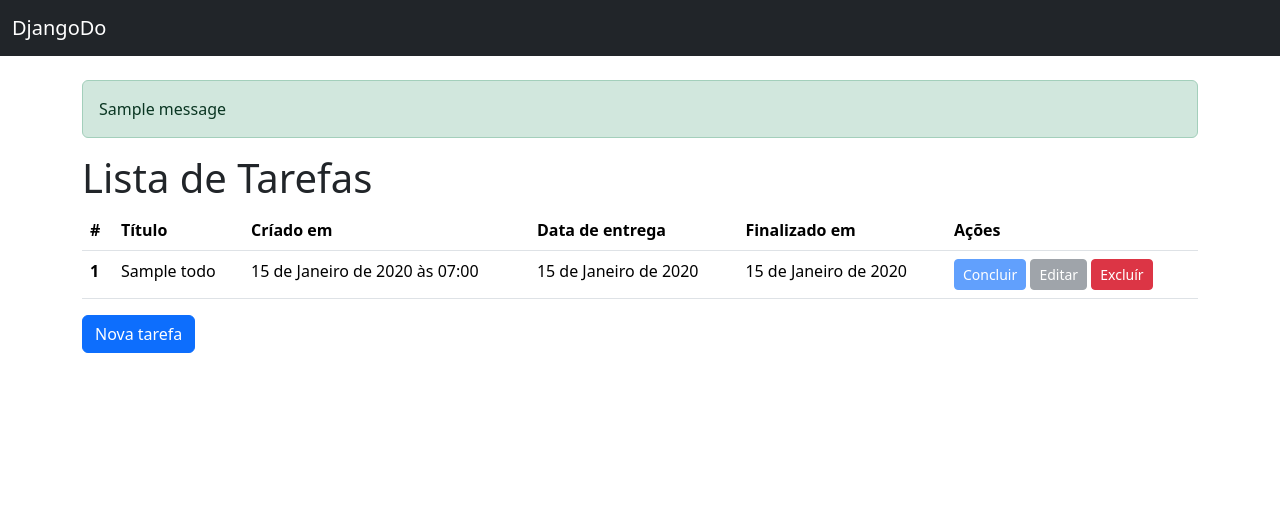
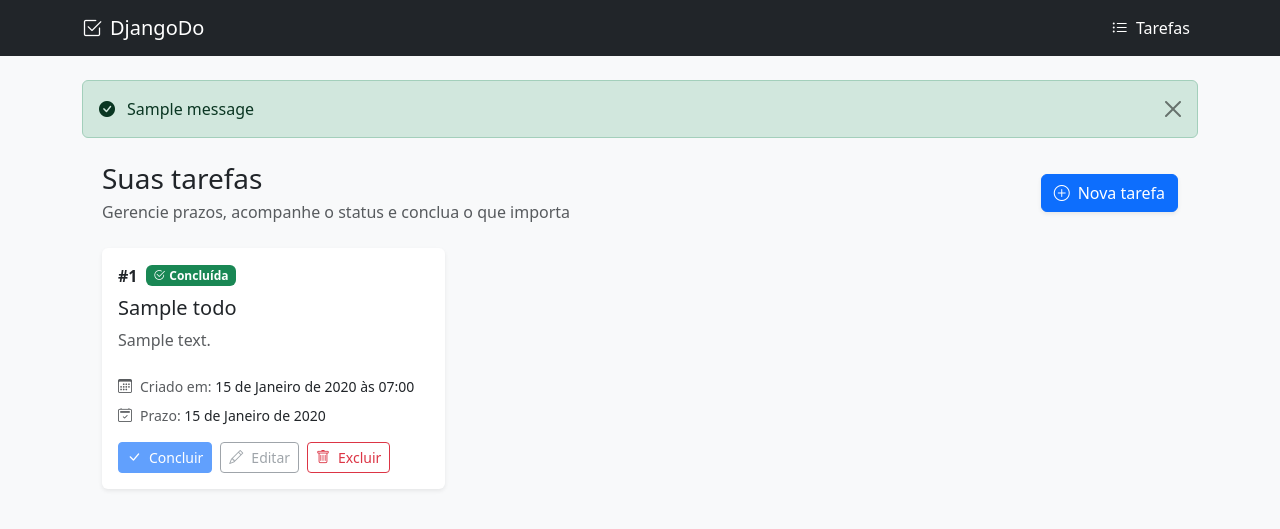
Before and after one commit to Joaoptoaldo/intro-python-django, a Django app: page / in a window 1280 px wide. Shown: the top 529 px of the page. Run offline with Django 5.2, Linux system fonts and the light colour scheme; tables that the repository leaves empty hold one stand-in row (values such as "Sample post"); one stand-in notice (Sample message) is shown.

Commit message:
refatora interface da aplicação com bootstrap

```diff
--- a/tasks/templates/base.html
+++ b/tasks/templates/base.html
@@ -7,17 +7,66 @@
 
     <title>DjangoDo - {% block page_title %}{% endblock page_title %}</title>
 
+    <!-- Bootstrap 5 -->
     <link href="https://cdn.jsdelivr.net/npm/bootstrap@5.3.0-alpha3/dist/css/bootstrap.min.css" rel="stylesheet" integrity="sha384-KK94CHFLLe+nY2dmCWGMq91rCGa5gtU4mk92HdvYe+M/SXH301p5ILy+dN9+nJOZ" crossorigin="anonymous">
+
+    <!-- Bootstrap Icons -->
+    <link rel="stylesheet" href="https://cdn.jsdelivr.net/npm/bootstrap-icons@1.11.3/font/bootstrap-icons.min.css">
   </head>
-  <body>
-    <nav class="navbar bg-dark mb-4" data-bs-theme="dark">
-        <div class="container-fluid">
-            <a class="navbar-brand" href="{% url 'todo_list' %}">DjangoDo</a>
+
+  <body class="bg-body-tertiary">
+    <nav class="navbar navbar-expand-lg navbar-dark bg-dark" data-bs-theme="dark">
+      <div class="container">
+        <a class="navbar-brand d-flex align-items-center gap-2" href="{% url 'todo_list' %}">
+          <i class="bi bi-check2-square fs-5"></i>
+          <span>DjangoDo</span>
+        </a>
+
+        <button class="navbar-toggler" type="button" data-bs-toggle="collapse" data-bs-target="#navbarNav" aria-controls="navbarNav" aria-expanded="false" aria-label="Alternar navegação">
+          <span class="navbar-toggler-icon"></span>
+        </button>
+
+        <div class="collapse navbar-collapse" id="navbarNav">
+          <ul class="navbar-nav ms-auto">
+            <li class="nav-item">
+              <a class="nav-link {% block nav_active_list %}{% endblock nav_active_list %}" href="{% url 'todo_list' %}">
+                <i class="bi bi-list-ul me-1"></i>
+                Tarefas
+              </a>
+            </li>
+          </ul>
         </div>
+      </div>
     </nav>
 
-    <main class="container">
+    <main class="container py-4">
+      {% if messages %}
+        <div class="mb-4">
+          {% for message in messages %}
+            {% if message.tags == 'success' %}
+              <div class="alert alert-success alert-dismissible fade show" role="alert">
+            {% elif message.tags == 'error' or message.tags == 'danger' %}
+              <div class="alert alert-danger alert-dismissible fade show" role="alert">
+            {% elif message.tags == 'warning' %}
+              <div class="alert alert-warning alert-dismissible fade show" role="alert">
+            {% else %}
+              <div class="alert alert-info alert-dismissible fade show" role="alert">
+            {% endif %}
+              <div class="d-flex align-items-start gap-2">
+                <i class="bi me-1 {% if message.tags == 'success' %}bi-check-circle-fill{% elif message.tags == 'warning' %}bi-exclamation-triangle-fill{% elif message.tags == 'error' or message.tags == 'danger' %}bi-x-circle-fill{% else %}bi-info-circle-fill{% endif %}"></i>
+                <div>
+                  {{ message }}
+                </div>
+              </div>
+              <button type="button" class="btn-close" data-bs-dismiss="alert" aria-label="Fechar"></button>
+            </div>
+          {% endfor %}
+        </div>
+      {% endif %}
+
+      <div class="container" style="max-width: 1100px;">
         {% block content %}{% endblock content %}
+      </div>
     </main>
 
     <script src="https://cdn.jsdelivr.net/npm/bootstrap@5.3.0-alpha3/dist/js/bootstrap.bundle.min.js" integrity="sha384-ENjdO4Dr2bkBIFxQpeoTz1HIcje39Wm4jDKdf19U8gI4ddQ3GYNS7NTKfAdVQSZe" crossorigin="anonymous"></script>
--- a/tasks/templates/tasks/todo_list.html
+++ b/tasks/templates/tasks/todo_list.html
@@ -1,62 +1,94 @@
 {% extends 'base.html' %}
 
+{% block nav_active_list %}active{% endblock nav_active_list %}
+
 {% block page_title %}
-    Lista de Tarefas
+  Lista de Tarefas
 {% endblock page_title %}
 
 {% block content %}
-    {% if messages %}
-        {% for message in messages %}
-            <div class="alert alert-{{ message.tags }}" role="alert">
-                {{ message }}
+  <div class="d-flex flex-column flex-md-row align-items-md-center justify-content-between gap-3 mb-4">
+    <div>
+      <h1 class="h3 mb-1">Suas tarefas</h1>
+      <p class="text-body-secondary mb-0">Gerencie prazos, acompanhe o status e conclua o que importa</p>
+    </div>
+    <a href="{% url 'todo_create' %}" class="btn btn-primary d-inline-flex align-items-center gap-2 shadow-sm">
+      <i class="bi bi-plus-circle"></i>
+      Nova tarefa
+    </a>
+  </div>
+
+  {% if todo_list %}
+    <div class="row g-4">
+      {% for todo in todo_list %}
+        <div class="col-12 col-md-6 col-lg-4">
+          <div class="card h-100 shadow-sm border-0">
+            <div class="card-body d-flex flex-column">
+              <div class="d-flex align-items-start justify-content-between gap-3">
+                <div>
+                  <div class="d-flex align-items-center gap-2 mb-2">
+                    <span class="fw-semibold">#{{ todo.pk }}</span>
+                    {% if todo.finished_at %}
+                      <span class="badge text-bg-success d-inline-flex align-items-center gap-1">
+                        <i class="bi bi-check2-circle"></i> Concluída
+                      </span>
+                    {% else %}
+                      {% if todo.deadline < now %}
+                        <span class="badge text-bg-danger d-inline-flex align-items-center gap-1">
+                          <i class="bi bi-exclamation-triangle"></i> Atrasada
+                        </span>
+                      {% else %}
+                        <span class="badge text-bg-warning text-dark d-inline-flex align-items-center gap-1">
+                          <i class="bi bi-hourglass-split"></i> Pendente
+                        </span>
+                      {% endif %}
+                    {% endif %}
+                  </div>
+
+                  <h2 class="h5 mb-2">{{ todo.title }}</h2>
+                  <p class="text-body-secondary mb-3">{{ todo.description }}</p>
+                </div>
+              </div>
+
+              <div class="mt-auto pt-2">
+                <div class="small text-body-secondary mb-2"><i class="bi bi-calendar3 me-2"></i>Criado em: <span class="fw-medium text-body">{{ todo.created_at }}</span></div>
+                <div class="small text-body-secondary mb-3"><i class="bi bi-calendar2-check me-2"></i>Prazo: <span class="fw-medium text-body">{{ todo.deadline }}</span></div>
+
+                <div class="d-flex flex-wrap gap-2">
+                  <a href="{% url 'todo_complete' pk=todo.pk %}" class="btn btn-sm btn-primary d-inline-flex align-items-center gap-2 {% if todo.finished_at %}disabled{% endif %}">
+                    <i class="bi bi-check-lg"></i>
+                    Concluir
+                  </a>
+
+                  <a href="{% url 'todo_update' pk=todo.pk %}" class="btn btn-sm btn-outline-secondary d-inline-flex align-items-center gap-2 {% if todo.finished_at %}disabled{% endif %}">
+                    <i class="bi bi-pencil"></i>
+                    Editar
+                  </a>
+
+                  <a href="{% url 'todo_delete' pk=todo.pk %}" class="btn btn-sm btn-outline-danger d-inline-flex align-items-center gap-2">
+                    <i class="bi bi-trash"></i>
+                    Excluir
+                  </a>
+                </div>
+              </div>
             </div>
-        {% endfor %}
-    {% endif %}
-
-    <h1>Lista de Tarefas</h1>
-
-    {% if todo_list %}
-        <table class="table">
-            <thead>
-            <tr>
-                <th scope="col">#</th>
-                <th scope="col">Título</th>
-                <th scope="col">Críado em</th>
-                <th scope="col">Data de entrega</th>
-                <th scope="col">Finalizado em</th>
-                <th scope="col">Ações</th>
-            </tr>
-            </thead>
-            <tbody>
-                {% for todo in todo_list %}
-                    <tr>
-                        <th scope="row">{{ todo.pk }}</th>
-                        <td>{{ todo.title }}</td>
-                        <td>{{ todo.created_at }}</td>
-                        <td>{{ todo.deadline }}</td>
-                        <td>{{ todo.finished_at|default:"-" }}</td>
-                        <td>
-                            <a
-                                href="{% url 'todo_complete' pk=todo.pk %}"
-                                class="btn btn-primary btn-sm {% if todo.finished_at %}disabled{% endif %}"
-                            >
-                                Concluir
-                            </a>
-                            <a
-                                href="{% url 'todo_update' pk=todo.pk %}"
-                                class="btn btn-secondary btn-sm {% if todo.finished_at %}disabled{% endif %}"
-                            >
-                                Editar
-                            </a>
-                            <a href="{% url 'todo_delete' pk=todo.pk %}" class="btn btn-danger btn-sm">Excluír</a>
-                        </td>
-                    </tr>
-                {% endfor %}
-            </tbody>
-        </table>
-    {% else %}
-        <p>Não há tarefas cadastradas</p>
-    {% endif %}
-
-    <a href="{% url 'todo_create' %}" class="btn btn-primary">Nova tarefa</a>
+          </div>
+        </div>
+      {% endfor %}
+    </div>
+  {% else %}
+    <div class="text-center p-5 border rounded-4 bg-white shadow-sm">
+      <div class="mx-auto" style="max-width: 520px;">
+        <div class="mb-3">
+          <i class="bi bi-emoji-frown fs-1 text-body-tertiary"></i>
+        </div>
+        <h2 class="h5">Nenhuma tarefa cadastrada</h2>
+        <p class="text-body-secondary mb-4">Crie sua primeira tarefa e comece a acompanhar seus prazos</p>
+        <a href="{% url 'todo_create' %}" class="btn btn-primary btn-lg d-inline-flex align-items-center gap-2 shadow-sm">
+          <i class="bi bi-plus-circle"></i>
+          Criar primeira tarefa
+        </a>
+      </div>
+    </div>
+  {% endif %}
 {% endblock content %}
```
Also changed, not shown: tasks/templates/tasks/todo_confirm_delete.html (+27 -9 lines), tasks/templates/tasks/todo_form.html (+28 -4 lines).
